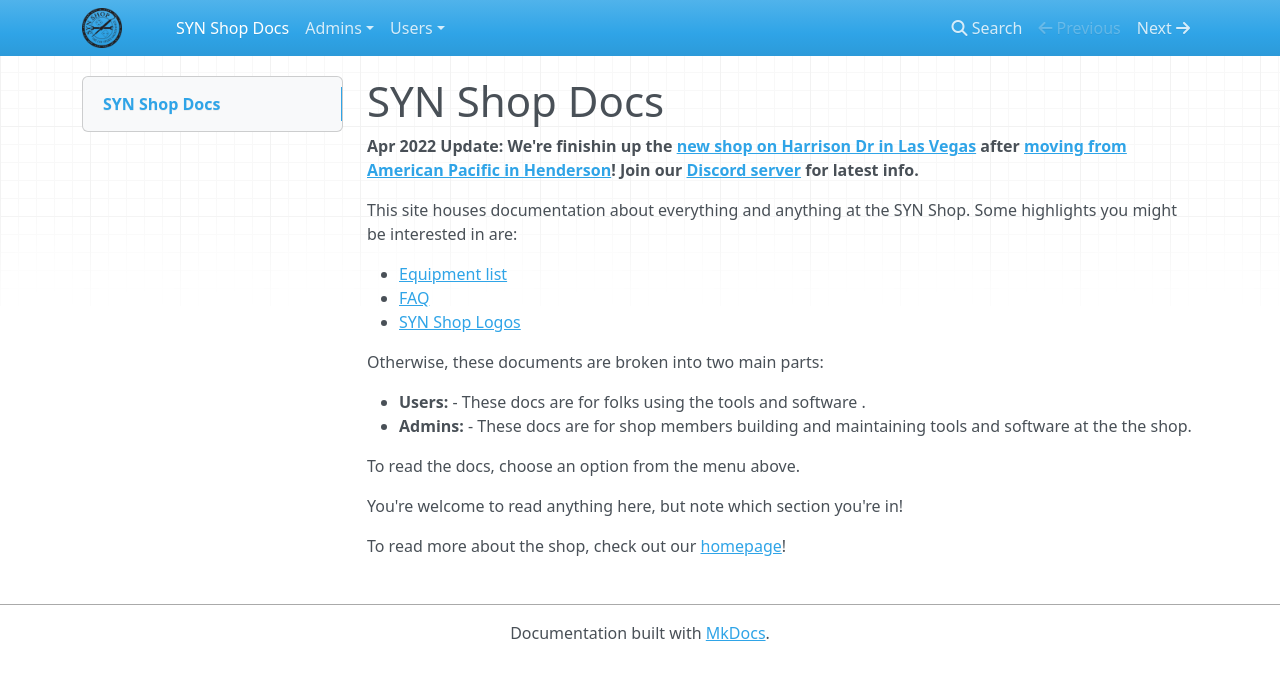
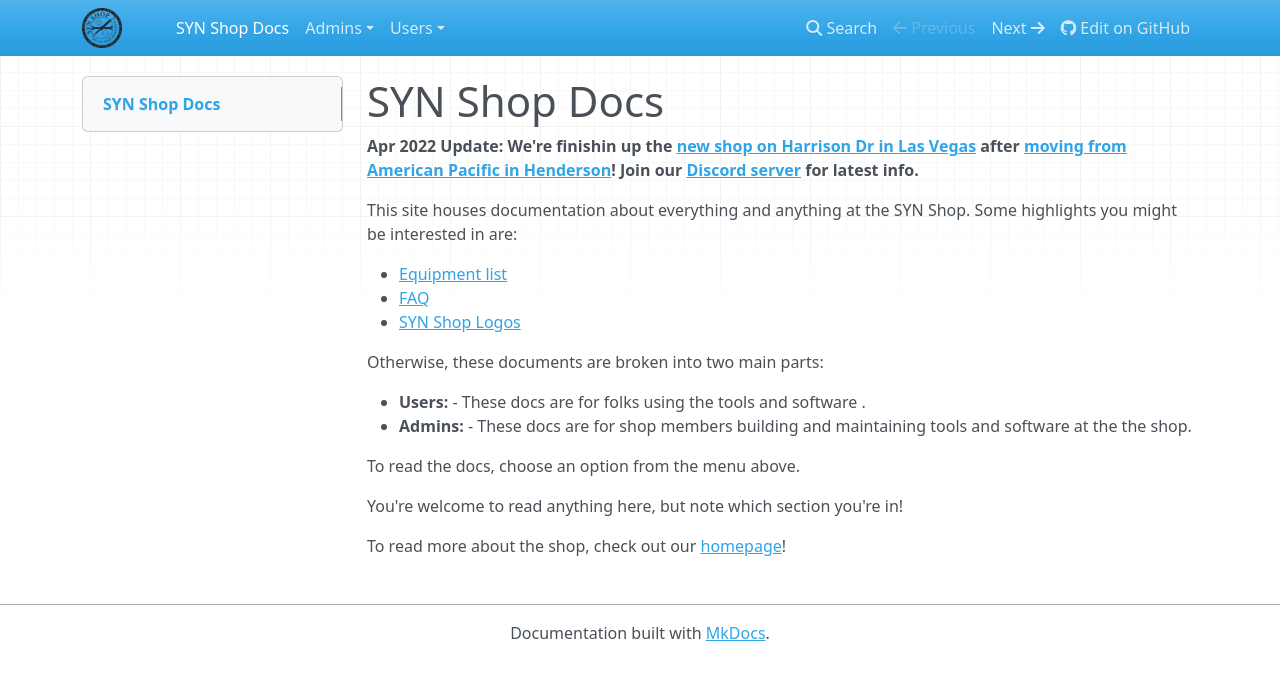
Before and after one commit to synshop/rtfm, an MkDocs documentation site: the page built from docs/index.md, in a window 1280 px wide. Shown: the top 680 px of the page. Built offline with MkDocs 1.6.1, drawn with Linux system fonts in a browser that asks for light colours; nearby versions of some CDN libraries.

Commit message:
add deep link to edit page

```diff
--- a/mkdocs.yml
+++ b/mkdocs.yml
@@ -6,3 +6,5 @@
 markdown_extensions:
 - toc:
     permalink: ''
+repo_url: https://github.com/synshop/rtfm
+edit_uri: edit/master/docs/
```
